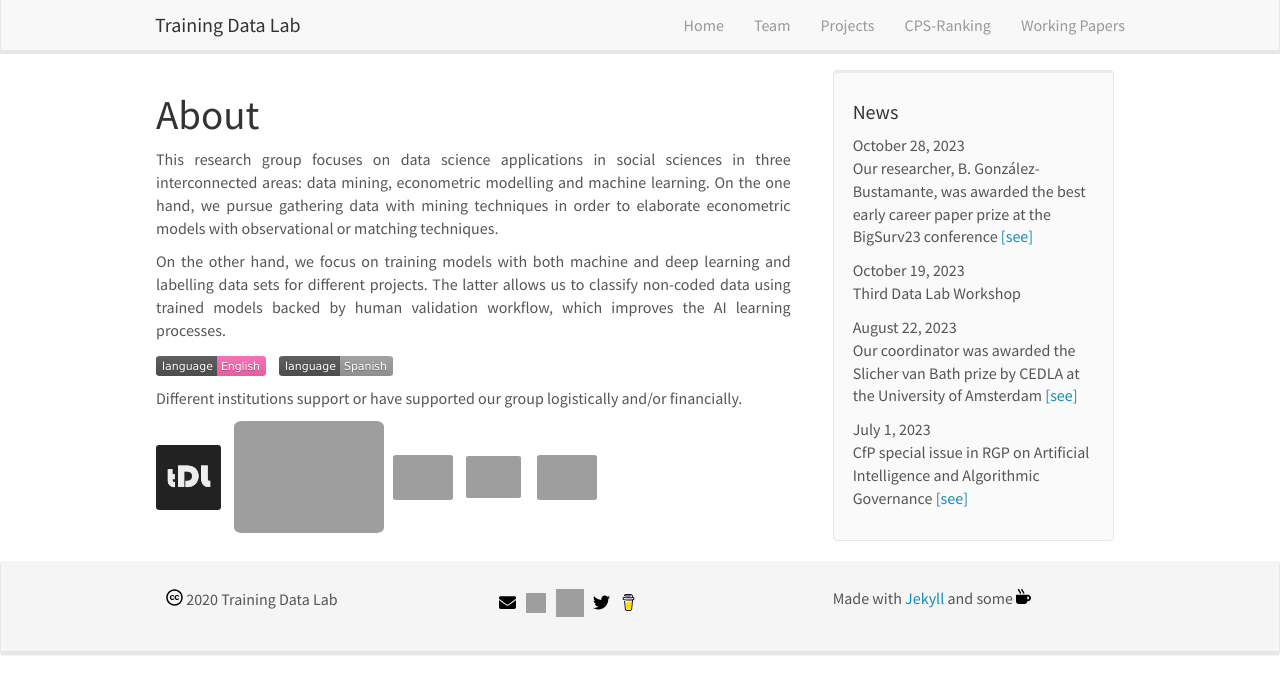
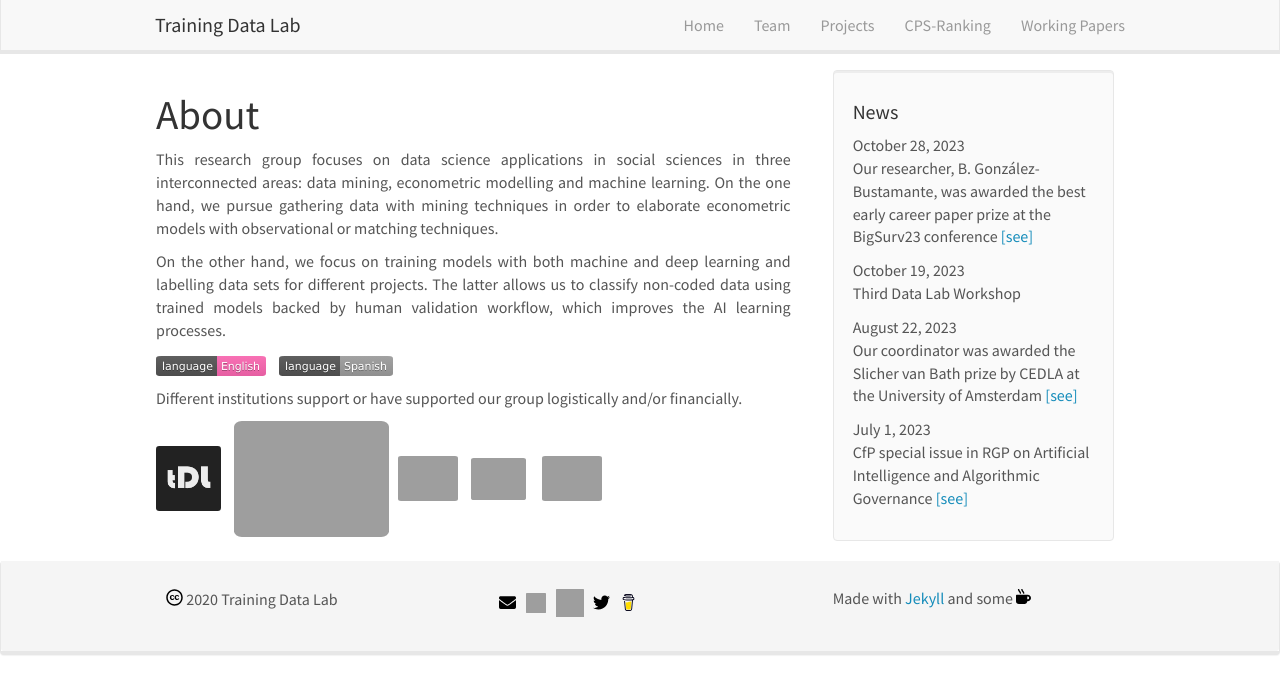
Before and after one commit to training-datalab/old-training-datalab.com, a Jekyll site: the page built from _pages/home.md, in a window 1280 px wide. Shown: the top 694 px of the page. Built offline with Jekyll 4.4.1, drawn with Linux system fonts in a browser that asks for light colours; nearby versions of some CDN libraries.

Commit message:
Update home.md

```diff
--- a/_pages/home.md
+++ b/_pages/home.md
@@ -17,7 +17,7 @@ Different institutions support or have supported our group logistically and/or f
 <figure class="fourth">
   <img src="{{ site.url }}{{ site.baseurl }}/images/lab-logo.png" style="width: 65px"> &nbsp;&nbsp;
   <!-- <img src="{{ site.url }}{{ site.baseurl }}/images/logos/leiden.jpg" style="width: 155px">  &nbsp;-->
-  <img src="{{ site.url }}{{ site.baseurl }}/images/logos/leiden.png" style="width: 150px">  &nbsp;
+  <img src="{{ site.url }}{{ site.baseurl }}/images/logos/leiden.png" style="width: 155px">  &nbsp;
   <img src="{{ site.url }}{{ site.baseurl }}/images/logos/oxford.jpg" style="width: 60px"> &nbsp;&nbsp;
   <!-- <img src="{{ site.url }}{{ site.baseurl }}/images/logos/uct.png" style="width: 160px">  &nbsp;&nbsp;-->
   <img src="{{ site.url }}{{ site.baseurl }}/images/logos/usach.png" style="width: 55px"> &nbsp;&nbsp;&nbsp;
```
